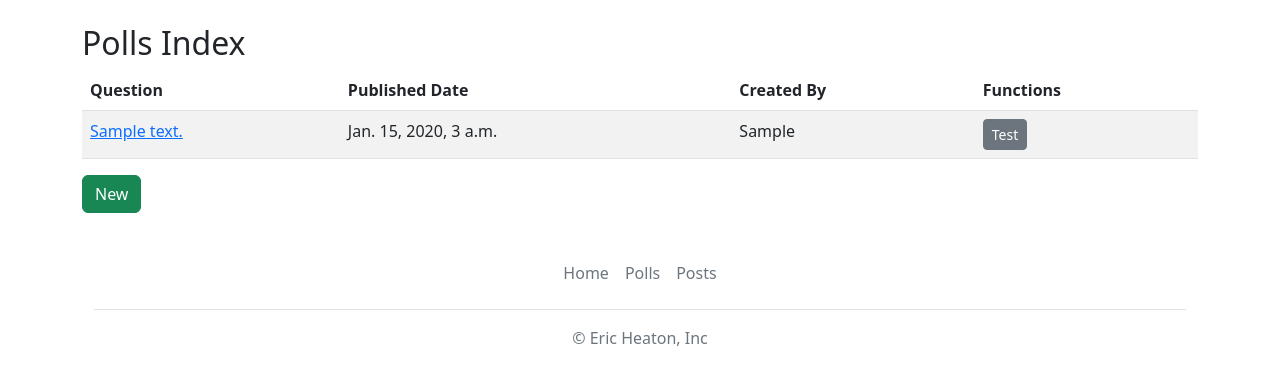
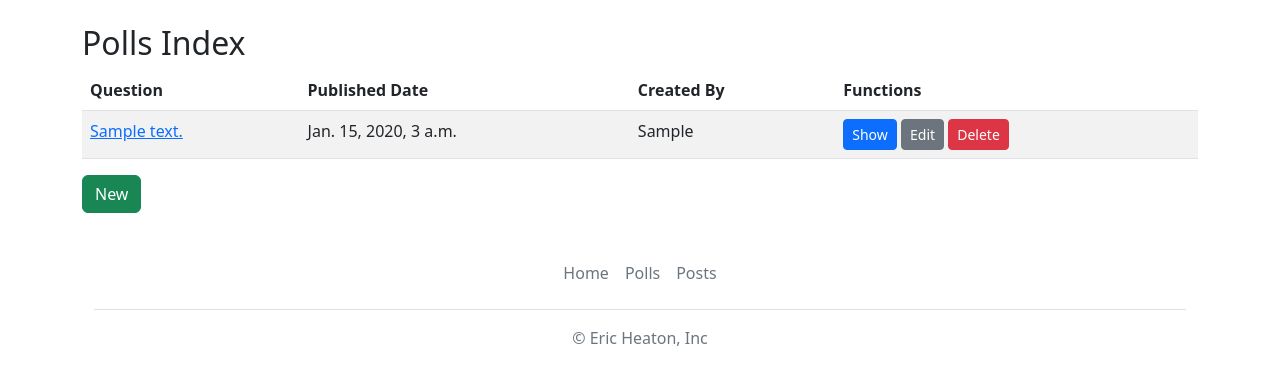
Before and after one commit to zalphin/django_tutorial, a Django app: page /polls/ in a window 1280 px wide. Shown: the part 73-458 px from the top of the page. Run offline with Django 5.2, Linux system fonts and the light colour scheme; a user stored in the database is signed in; tables that the repository leaves empty hold one stand-in row (values such as "Sample post").

Commit message:
add placeholder buttons for index page

```diff
--- a/polls/templates/polls/index.html
+++ b/polls/templates/polls/index.html
@@ -22,7 +22,9 @@
                     <td>{{ question.pub_date }}</td>
                     <td>{{ question.created_by }}</td>
                     <td>
-                        <button tton type="submit" class="btn btn-sm btn-secondary me-2">Test</button>
+                        <button tton type="submit" class="btn btn-sm btn-primary">Show</button>
+                        <button tton type="submit" class="btn btn-sm btn-secondary">Edit</button>
+                        <button tton type="submit" class="btn btn-sm btn-danger">Delete</button>
                     </td>
                 </tr>
             {% endfor %}
```
